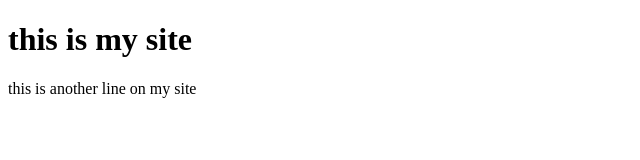
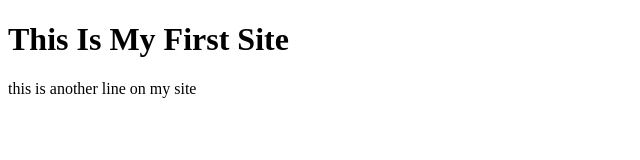
Before and after one commit to olukali/test-repo1, a plain HTML site: page index.html in a window 1280 px wide. Shown: the whole page, without its empty margins (0-640 px from the left). Drawn offline with Linux system fonts and the light colour scheme.

Commit message:
Updated index file

```diff
--- a/index.html
+++ b/index.html
@@ -6,7 +6,7 @@
     <title>Document</title>
 </head>
 <body>
-    <h1>this is my site</h1>
+    <h1>This Is My First Site</h1>
     <p>this is another line on my site</p>
 </body>
 </html>
```
